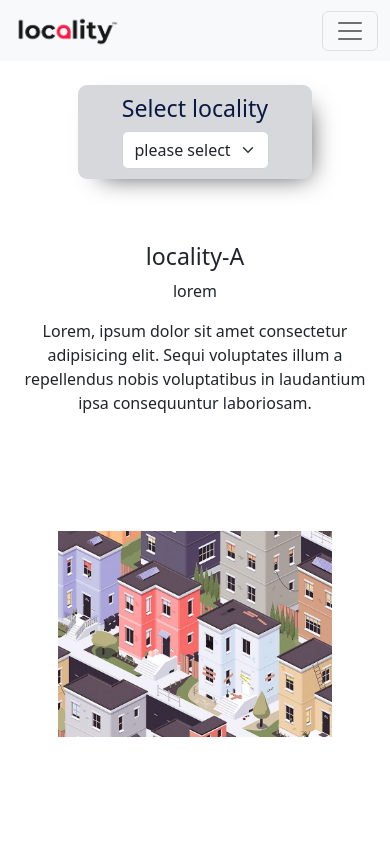
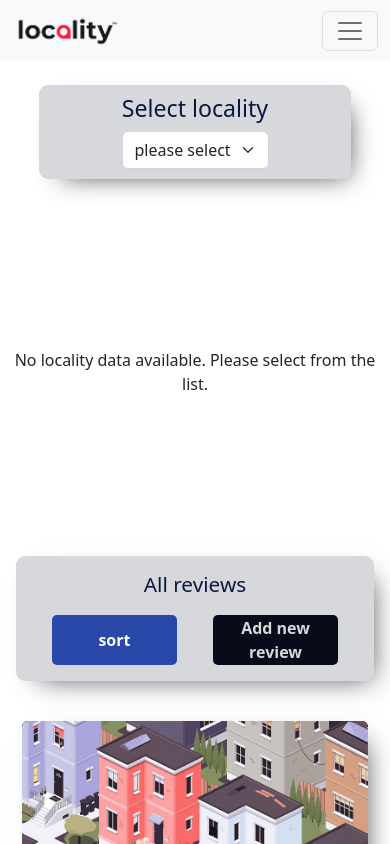
Before and after one commit to Subham-dury/locality, a React (Create React App) app in the folder locality_frontend/: page /reviews in a window 390 px wide. Shown: the top 844 px of the page. Built offline with nearby package versions, Linux system fonts and the light colour scheme.

Commit message:
Added no data available card

```diff
--- a/locality_frontend/src/App.css
+++ b/locality_frontend/src/App.css
@@ -221,6 +221,39 @@
   }
 }
 
+/* locality selector */
+.selectlocality {
+  height: 60px;
+  width: 60vw !important;
+  box-shadow: 10px 10px 26px -13px rgba(0, 0, 0, 0.75);
+  border-radius: 9px;
+  background: var(--secondary5);
+  color: var(--text1);
+  display: flex;
+  flex-wrap: wrap;
+  align-items: center;
+  justify-content: space-evenly;
+  text-align: center;
+}
+
+@media (max-width: 768px) {
+  .selectlocality {
+    height: fit-content;
+    width: 80vw !important;
+    padding: 10px 15px;
+  }
+}
+
+/* No locality data card */
+.nolocalitydata{
+  height: 40dvh;
+  display: flex;
+  align-items: center;
+  justify-content: center;
+  text-align: center;
+}
+
+
 
 /* footer */
 .footer {
--- a/locality_frontend/src/Pages/Review/Review.css
+++ b/locality_frontend/src/Pages/Review/Review.css
@@ -1,24 +1,4 @@
-.selectlocality {
-  height: 60px;
-  width: 60dvw;
-  box-shadow: 10px 10px 26px -13px rgba(0, 0, 0, 0.75);
-  border-radius: 9px;
-  background: var(--secondary5);
-  color: var(--text1);
-  display: flex;
-  flex-wrap: wrap;
-  align-items: center;
-  justify-content: space-evenly;
-  text-align: center;
-}
 
-@media (max-width: 768px) {
-  .selectlocality {
-    height: fit-content;
-    width: 60dvw;
-    padding: 10px 15px;
-  }
-}
 
 .localitydesc {
   overflow: hidden;
--- a/locality_frontend/src/Pages/Review/Review.js
+++ b/locality_frontend/src/Pages/Review/Review.js
@@ -1,21 +1,22 @@
 import React, { useState, useEffect } from "react";
-import SelectLocality from "./SelectLocality";
-import Localityinfo from "./Localityinfo";
-import Filterbar from "./Filterbar";
+import SelectLocality from "../../components/SelectLocality";
+import Localityinfo from "../../components/Localityinfo";
+import Filterbar from "./ReviewsFilterbar";
 import Reviewscontainer from "./Reviewscontainer";
 import { localitylist } from "../../Data/LocalityList";
 import { reviews } from "../../Data/RecentReviews";
 import "./Review.css";
+import NoLocality from "../../components/NoLocality";
 
 const Review = () => {
   const [localityitem, setLocalityitem] = useState({});
-
-  useEffect(() => {
-      setLocalityitem(localitylist.filter(locality => locality.id === 1)[0])
-  }, [])
+  const [isLocalityListLoaded, setIsLocalityListLoaded] = useState(false);
 
   const setOption = (option) => {
-    setLocalityitem(localitylist.filter(locality => locality.id == option)[0])
+    setLocalityitem(
+      localitylist.filter((locality) => locality.id == option)[0]
+    );
+    setIsLocalityListLoaded(true);
   };
 
   return (
@@ -24,11 +25,20 @@ const Review = () => {
         <div className="row my-4 justify-content-center">
           <SelectLocality localitylist={localitylist} setlocality={setOption} />
         </div>
-        <div className="row localitydesc my-4">
-          <Localityinfo localityitem={localityitem}/>
-        </div>
+        {isLocalityListLoaded && (
+          <div className="row localitydesc my-4">
+            <Localityinfo localityitem={localityitem} />
+          </div>
+        )}
+        {!isLocalityListLoaded && <NoLocality />}
         <div className="row my-3 mx-1">
-          <Filterbar name={localityitem.name}/>
+          <Filterbar
+            name={
+              isLocalityListLoaded
+                ? `reviews for ${localityitem.name}`
+                : `All reviews`
+            }
+          />
         </div>
         <div className="row my-3">
           <Reviewscontainer reviews={reviews} />
--- a/locality_frontend/src/Pages/Review/Filterbar.js
+++ b/locality_frontend/src/Pages/Review/ReviewsFilterbar.js
@@ -4,7 +4,7 @@ function Filterbar({name}) {
   return (
     <div className="filterbar text-center">
       <div>
-        <h3>Reviews for {name}</h3>
+        <h3>{name}</h3>
       </div>
       <div className="filterbuttons">
         <button className="button button-primary">sort</button>
--- a/locality_frontend/src/Pages/Review/Localityinfo.js
+++ b/locality_frontend/src/components/Localityinfo.js
@@ -10,7 +10,7 @@ function Localityinfo({ localityitem }) {
       </div>
       <div className=" col-lg-5 text-center imgholder">
         <img
-          src={require(`../../assests/card-holder-${
+          src={require(`../assests/card-holder-${
             localityitem.img ? localityitem.img : 1
           }.jpg`)}
           alt={localityitem.name}
--- /dev/null
+++ b/locality_frontend/src/components/NoLocality.js
@@ -0,0 +1,9 @@
+import React from 'react'
+
+function NoLocality() {
+  return (
+    <div className="nolocalitydata">No locality data available. Please select from the list.</div>
+  )
+}
+
+export default NoLocality
```
Also changed, not shown: locality_frontend/src/components/SelectLocality.js (renamed from locality_frontend/src/Pages/Review/SelectLocality.js).
